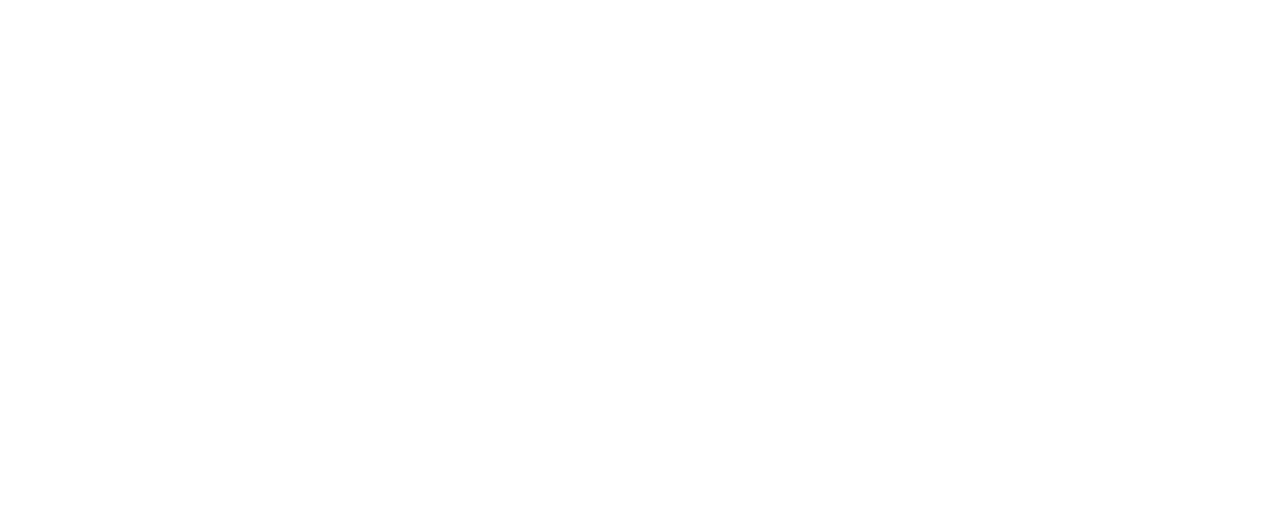
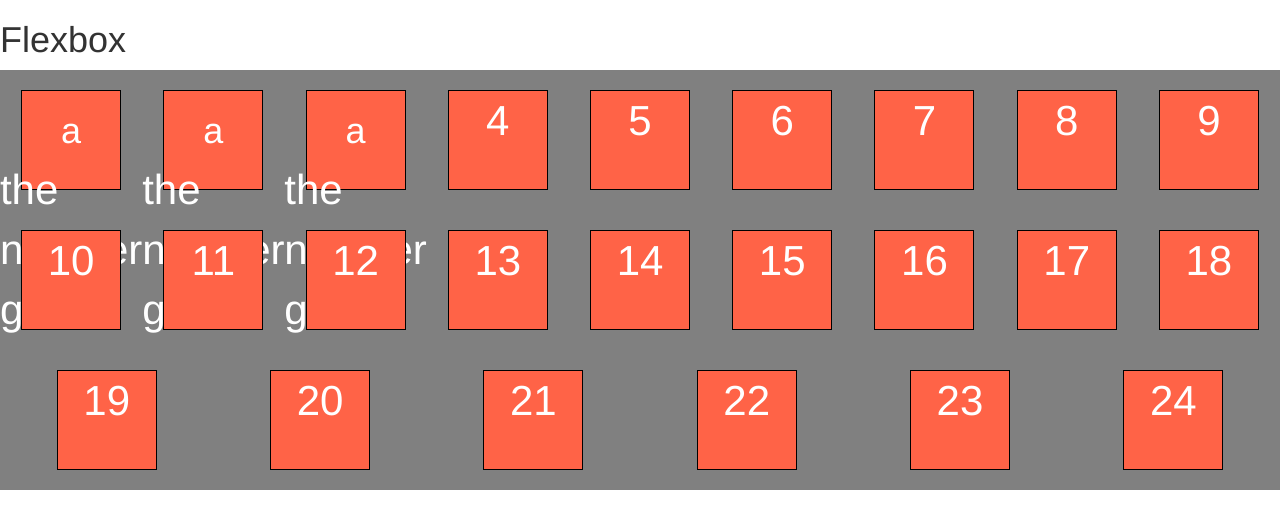
Before and after one commit to alexpenni/mobile-friendly-gw, a plain HTML site: page index.html in a window 1280 px wide. Drawn offline with nearby package versions, Linux system fonts and the light colour scheme.

Commit message:
flexbox practice

```diff
--- a/css/style.css
+++ b/css/style.css
@@ -1 +1,44 @@
 @import url("../fonts/glyphicons-halflings-regular.woff2");
+
+
+.parent{
+  width: 100%;
+  height: 100%;
+  background: grey;
+  display: flex;
+  flex-direction: row;
+  flex-wrap: wrap;
+  align-items: flex-end;
+  justify-content: space-around;
+  align-content: center;
+
+}
+
+.child > *{
+  display: inline;
+}
+
+.child{
+  border: 1px solid black;
+  font-size: 3em;
+  color: white;
+  width: 100px;
+  height: 100px;
+  background: tomato;
+  margin: 20px;
+  display: flex;
+  flex-direction: column;
+  align-items: center;
+}
+
+.grandchild{
+
+}
+
+.half{
+  height: 50px;
+}
+
+.quarter{
+  height: 25px;
+}
--- a/index.html
+++ b/index.html
@@ -11,6 +11,39 @@
 
 </head>
 <body>
+  <h1>Flexbox</h1>
+  <!-- <div class="parent">
+    <div class="child">
+      <div class="grandchild"></div>
+    </div>
+  </div> -->
+
+  <div class="parent">
+    <div class="child"><h1>a</h1><p>the number goon</p></div>
+    <div class="child"><h1>a</h1><p>the number goon</p></div>
+    <div class="child"><h1>a</h1><p>the number goon</p></div>
+    <div class="child">4</div>
+    <div class="child">5</div>
+    <div class="child">6</div>
+    <div class="child">7</div>
+    <div class="child">8</div>
+    <div class="child">9</div>
+    <div class="child">10</div>
+    <div class="child">11</div>
+    <div class="child">12</div>
+    <div class="child">13</div>
+    <div class="child">14</div>
+    <div class="child">15</div>
+    <div class="child">16</div>
+    <div class="child">17</div>
+    <div class="child">18</div>
+    <div class="child">19</div>
+    <div class="child">20</div>
+    <div class="child">21</div>
+    <div class="child">22</div>
+    <div class="child">23</div>
+    <div class="child">24</div>
+  </div>
 
 <!-- javascript: link at the end of the body tag -->
   <script
```
